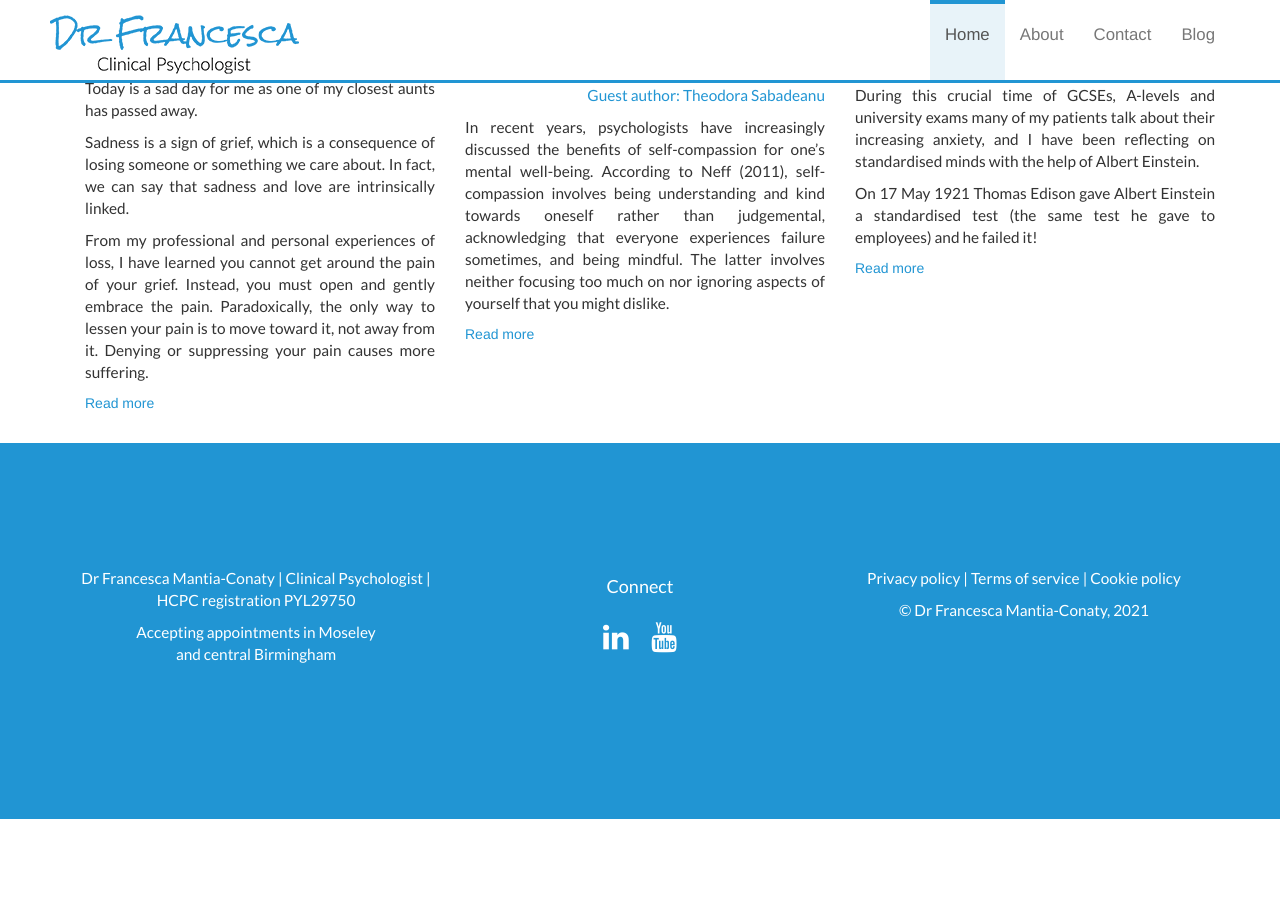
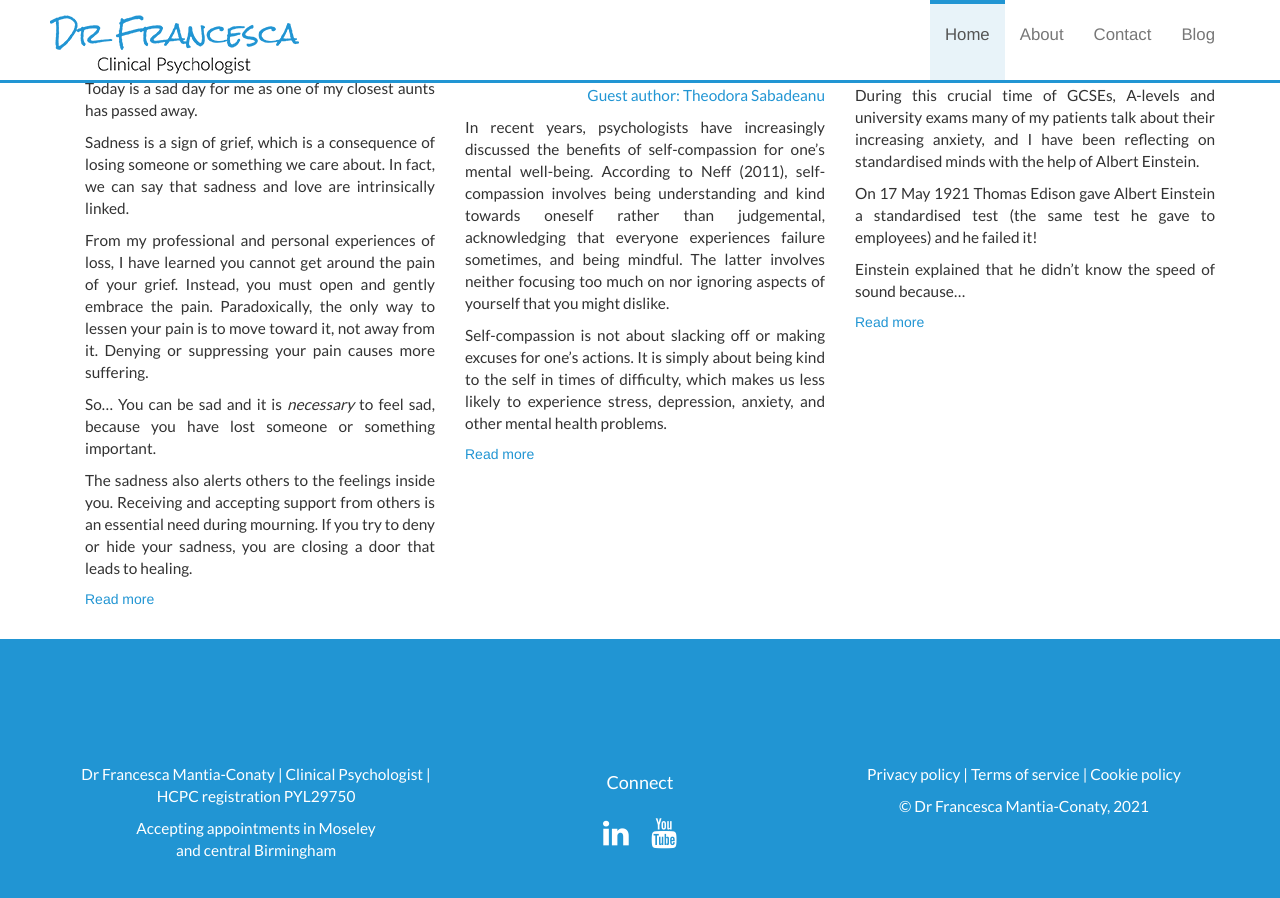
Before and after one commit to robconaty/drfrancesca, a Jekyll site: the page built from index.html, in a window 1280 px wide and 900 px high, scrolled down 3950 px. Built offline with Jekyll 4.4.1, drawn with Linux system fonts in a browser that asks for light colours; nearby versions of some CDN libraries; comment, search, counter and statistics services are not loaded; before the commit the page ends 4769 px from its top, so only the background shows below that.

Commit message:
Add files via upload

```diff
--- a/index.html
+++ b/index.html
@@ -313,7 +313,7 @@ description: A HCPC registered Clinical Psychologist offering face-to-face appoi
 
     <div> {% assign truncatedContent = '' %}
  			{% assign paragraphs = post.content | split:'</p>' %}
-    		{% for paragraph in paragraphs limit: 5 %}
+    		{% for paragraph in paragraphs limit: 7 %}
     		{{ truncatedContent | append: paragraph }}
     		{{ truncatedContent | append: '</p>' }}
 
@@ -352,7 +352,7 @@ description: A HCPC registered Clinical Psychologist offering face-to-face appoi
  			{% assign paragraphs = post.content | split:'</p>' %}
 
 
-    		{% for paragraph in paragraphs limit: 4 %}
+    		{% for paragraph in paragraphs limit: 5 %}
     		{{ truncatedContent | append: paragraph }}
     		{{ truncatedContent | append: '</p>' }}
     		{% endfor %}
@@ -387,7 +387,7 @@ description: A HCPC registered Clinical Psychologist offering face-to-face appoi
     <a href="{{ site.baseurl }}/{{ post.url }}">
     <div> {% assign truncatedContent = '' %}
  			{% assign paragraphs = post.content | split:'</p>' %}
-    		{% for paragraph in paragraphs limit: 4 %}
+    		{% for paragraph in paragraphs limit: 5 %}
     		{{ truncatedContent | append: paragraph }}
     		{{ truncatedContent | append: '</p>' }}
     		{% endfor %}
```
